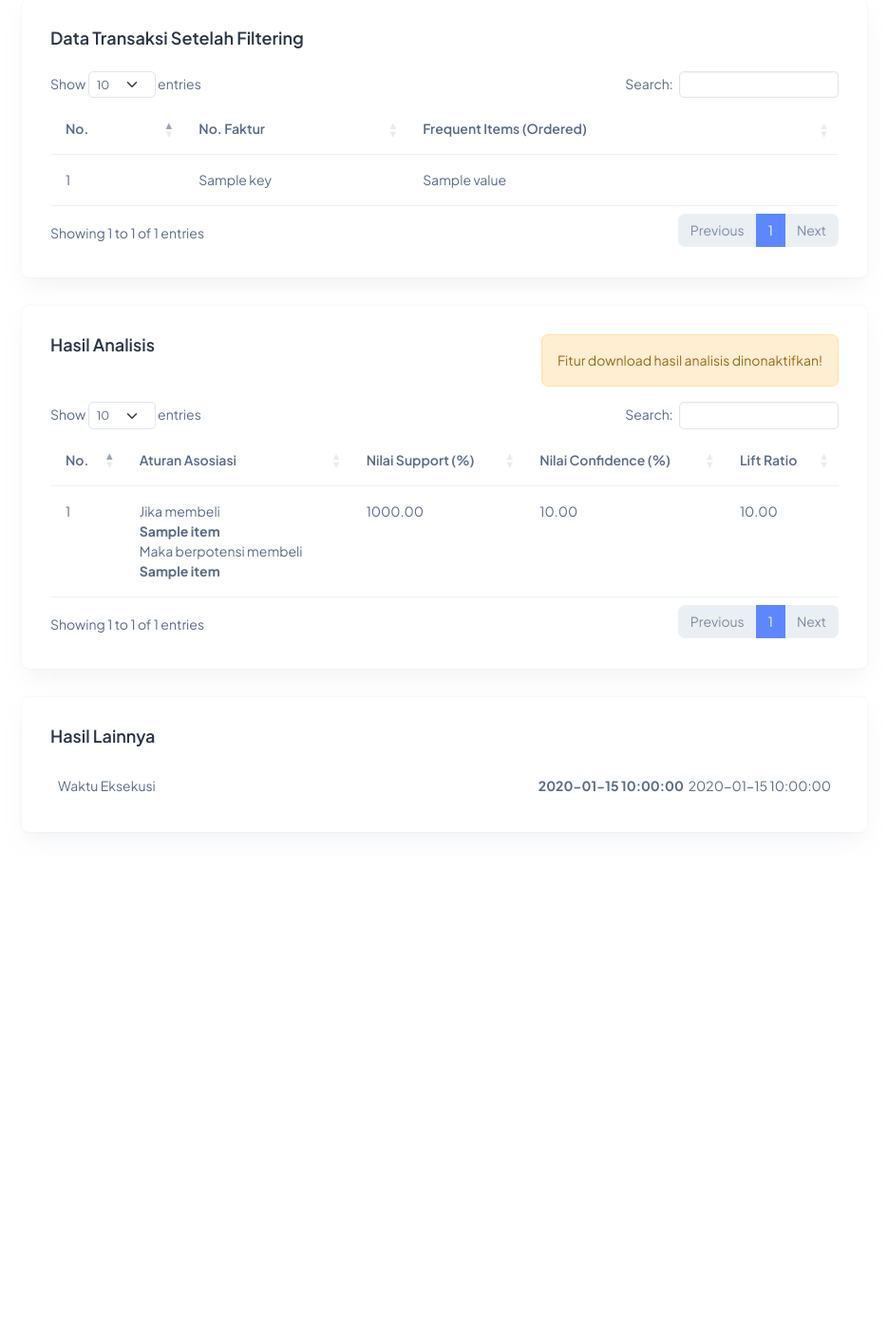
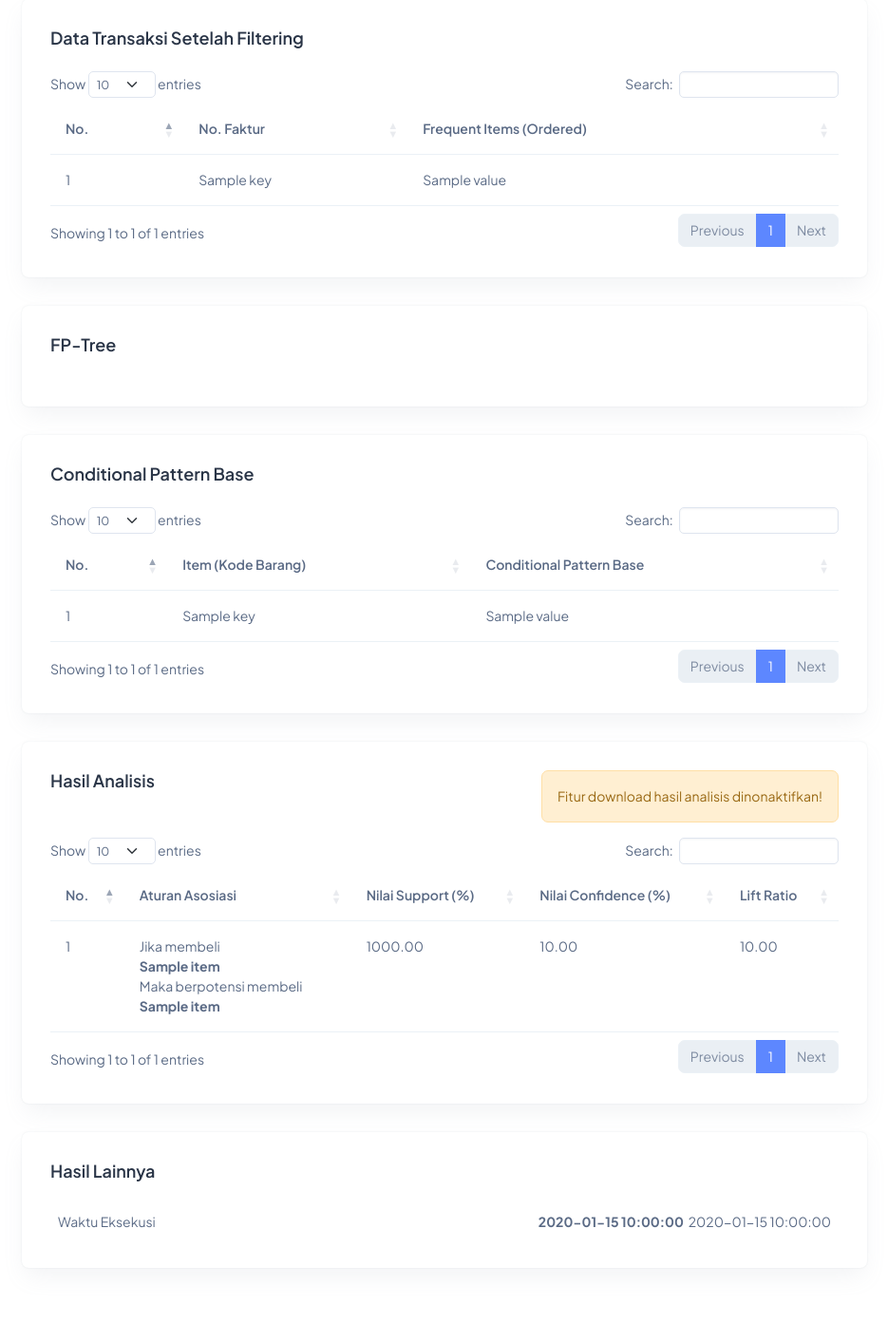
Before and after one commit to anfahrul/Skripsi_ECLAT_and_FPGrowth, a Flask app: template templates/mining/fp-growth.html in a window 1280 px wide. Shown: the part 1009-2422 px from the top of the page at 95% size, without its empty margins (307-1242 px from the left). Before the commit the page ends 1886 px from the top, so only its background shows below. Run offline with Flask 3, Linux system fonts and the light colour scheme; the template is opened without the code that fills it: most values are stand-ins (such as "Sample title", 1, 10 or a date in 2020); some libraries are stand-ins or nearby versions.

Commit message:
show FP-Tree and Conditional Pattern Base on the analytics page

```diff
--- a/templates/mining/fp-growth.html
+++ b/templates/mining/fp-growth.html
@@ -14,6 +14,8 @@
     margin-bottom: 0px !important;
   }
 </style>
+
+<link rel="stylesheet" href="https://cdnjs.cloudflare.com/ajax/libs/jstree/3.2.1/themes/default/style.min.css" />
 
 {% endblock %}
 
@@ -242,7 +244,53 @@
   </div>
 </div>
 {% endif %}
- {% if associated_rules %}
+
+{% if nodesOfTree %}
+<div class="card">
+  <div class="card-body">
+    <h5 class="card-title fw-semibold mb-4">
+      FP-Tree
+    </h5>
+
+    <div id="jstree"></div>
+
+    <div id="nodesOfTree" data-value="{{ nodesOfTree }}"></div>
+
+  </div>
+</div>
+{% endif %}
+
+
+{% if dictOfConditionalPatternBase %}
+<div class="card">
+  <div class="card-body">
+    <h5 class="card-title fw-semibold mb-4">
+      Conditional Pattern Base
+    </h5>
+
+    <table id="conditionalPatternBase" class="table display">
+      <thead>
+        <tr>
+          <th scope="col">No.</th>
+          <th scope="col">Item (Kode Barang)</th>
+          <th scope="col">Conditional Pattern Base</th>
+        </tr>
+      </thead>
+      <tbody>
+        {% for key, value in dictOfConditionalPatternBase.items() %}
+        <tr>
+          <td>{{ loop.index }}</td>
+          <td>{{ key }}</td>
+          <td>{{ value }}</td>
+        </tr>
+        {% endfor %}
+      </tbody>
+    </table>
+  </div>
+</div>
+{% endif %}
+
+{% if associated_rules %}
 <div class="card" id="rules-card">
   <div class="card-body">
     <div class="d-flex justify-content-between">
@@ -371,6 +419,7 @@
 </style>
 
 {% endblock %} {% block scripts %}
+<script src="https://cdnjs.cloudflare.com/ajax/libs/jstree/3.2.1/jstree.min.js"></script>
 <script>
   $(document).ready(function () {
     $("#verticalData").DataTable({
@@ -383,6 +432,14 @@
 
   $(document).ready(function () {
     $("#filteredItemset").DataTable({
+      language: {
+        url: "https://cdn.datatables.net/plug-ins/1.10.25/i18n/Indonesian.json",
+      },
+    });
+  });
+
+  $(document).ready(function () {
+    $("#conditionalPatternBase").DataTable({
       language: {
         url: "https://cdn.datatables.net/plug-ins/1.10.25/i18n/Indonesian.json",
       },
@@ -451,5 +508,16 @@
 
     element.textContent = formattedDate;
   });
+
+  // FP-Tree
+  $(function () {
+    var nodesOfTree = JSON.parse($("#nodesOfTree").attr("data-value"));
+    console.log(nodesOfTree)
+
+    $('#jstree').jstree({ 'core' : {
+        'data' : nodesOfTree
+    }});
+  });
+
 </script>
 {% endblock %}
```
Also changed, not shown: src/controllers/miningController.py (+8 -3 lines), src/mining_algorithms/fpgrowth.py (+34 -5 lines).
